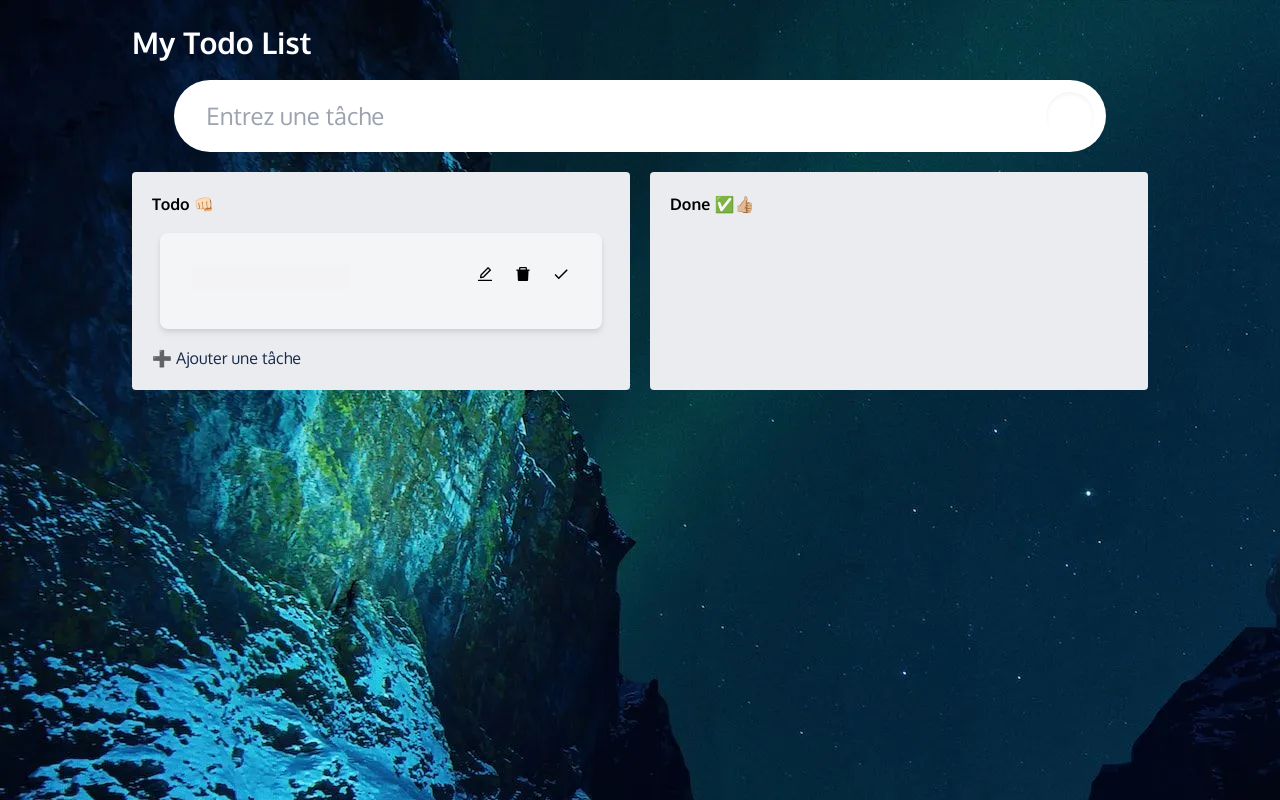
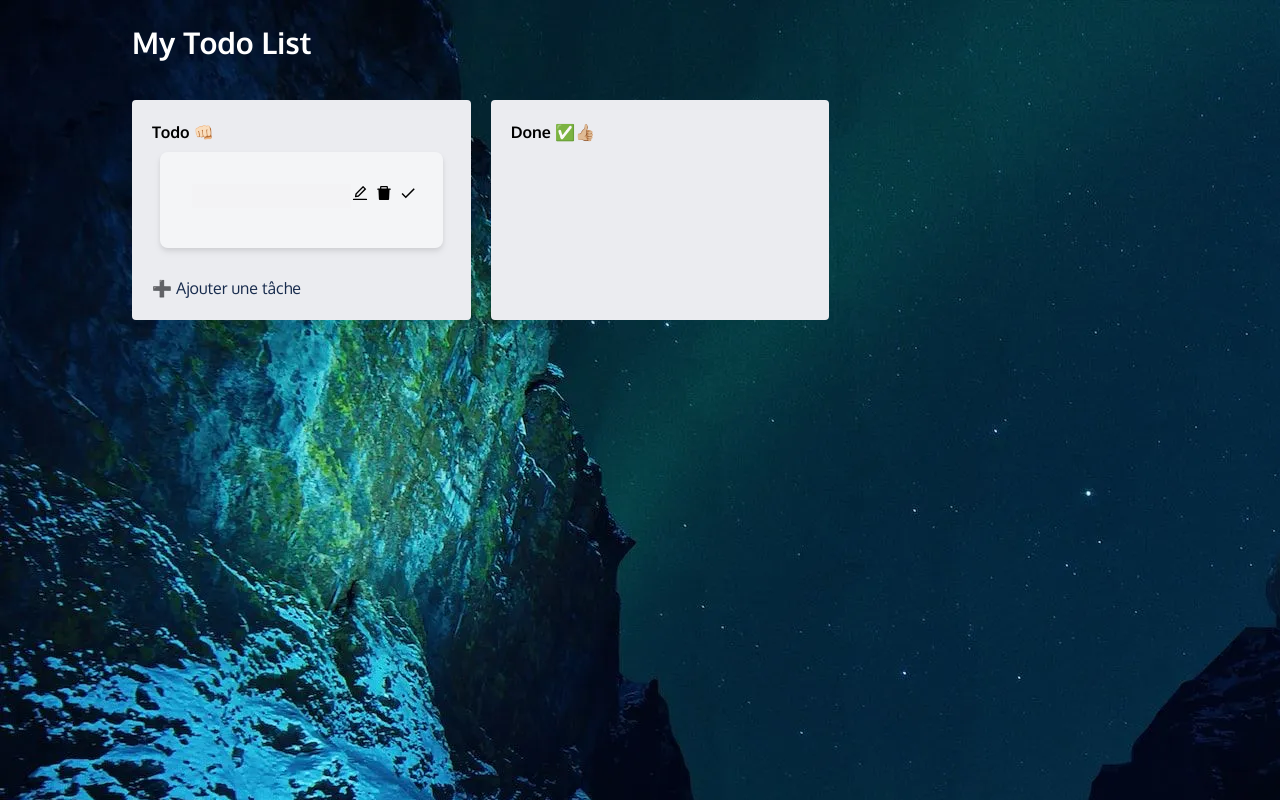
Before and after one commit to Zizouducode/Taskify, a React (Create React App) app: page / in a window 1280 px wide. Both pictures are taken after a click on the element "➕ Ajouter une tâche". Built offline with nearby package versions, Linux system fonts and the light colour scheme.

Commit message:
stylling

```diff
--- a/src/App.tsx
+++ b/src/App.tsx
@@ -109,10 +109,10 @@ const App: React.FC = () => {
     <DragDropContext onDragEnd={onDragEnd}>
       <div className="w-full bg-[url('./assets/img/bg-img.webp')]">
         <div className="m-auto h-screen max-w-5xl justify-center  p-1">
-          <h1 className="text-white mb-5 mt-5 text-3xl font-bold">
+          <h1 className="mb-5 mt-5 text-3xl font-bold text-white">
             My Todo List
           </h1>
-          <InputField dispatch={dispatch} />
+          {/* <InputField dispatch={dispatch} /> */}
           <TodoList
             state={state}
             dispatch={dispatch}
--- a/src/components/SingleTodo.tsx
+++ b/src/components/SingleTodo.tsx
@@ -45,7 +45,6 @@ const SingleTodo: React.FC<Props> = ({ todo, dispatch, index }) => {
     <Draggable draggableId={todo.id.toString()} index={index}>
       {(provided) => (
         <form
-          className="duration-0 rad m-2 flex h-24 items-start justify-between rounded-lg bg-light-white p-8 drop-shadow-md transition duration-300 hover:scale-110 "
           onSubmit={(e) => {
             handleEdit(e, todo.id);
           }}
@@ -54,8 +53,9 @@ const SingleTodo: React.FC<Props> = ({ todo, dispatch, index }) => {
           ref={provided.innerRef}
           key={index}
         >
+          <div className="  m-2 flex h-24 items-start rounded-lg bg-light-white p-8 drop-shadow-md transition duration-300 hover:scale-110 ">
             <input
-            className={todo.isDone ? "line-through " : "none"}
+              className={todo.isDone ? " line-through" : "none"}
               type="text"
               ref={inputRef}
               disabled={isDisabled}
@@ -64,7 +64,7 @@ const SingleTodo: React.FC<Props> = ({ todo, dispatch, index }) => {
                 handleChange(e, todo.id);
               }}
             />
-          <div className="flex  gap-5 text-lg">
+            <div className="flex  gap-1.5 text-lg">
               <span className="cursor-pointer">
                 <AiOutlineEdit onClick={(e) => handleEdit(e, todo.id)} />
               </span>
@@ -84,6 +84,7 @@ const SingleTodo: React.FC<Props> = ({ todo, dispatch, index }) => {
                 <MdDone />
               </span>
             </div>
+          </div>
         </form>
       )}
     </Draggable>
--- a/src/components/TodoList.tsx
+++ b/src/components/TodoList.tsx
@@ -26,7 +26,7 @@ const TodoList: React.FC<Props> = ({
       <Droppable droppableId="TodosList">
         {(provided) => (
           <div
-            className="mt-5 flex  min-h-[50]  w-6/12 flex-col justify-between rounded bg-light-grey p-5"
+            className="mt-5 flex  min-h-[50]  w-4/12 flex-col justify-between rounded bg-light-grey p-5"
             ref={provided.innerRef}
             {...provided.droppableProps}
           >
@@ -41,7 +41,7 @@ const TodoList: React.FC<Props> = ({
             ))}
             {provided.placeholder}
             <span
-              className="w-6/12  cursor-pointer text-blue hover:bg-white"
+              className="mt-5 w-6/12 cursor-pointer text-blue hover:bg-white"
               onClick={(e) => {
                 dispatch({ type: "add", payload: { e: e, todo: "" } });
               }}
@@ -54,7 +54,7 @@ const TodoList: React.FC<Props> = ({
       <Droppable droppableId="RemoveList">
         {(provided) => (
           <div
-            className="mt-5 flex  min-h-[50]  w-6/12 flex-col rounded bg-light-grey p-5"
+            className="mt-5 flex  min-h-[50]  w-4/12 flex-col rounded bg-light-grey p-5"
             ref={provided.innerRef}
             {...provided.droppableProps}
           >
```
Lines whose indentation alone changed are shown as unchanged.
